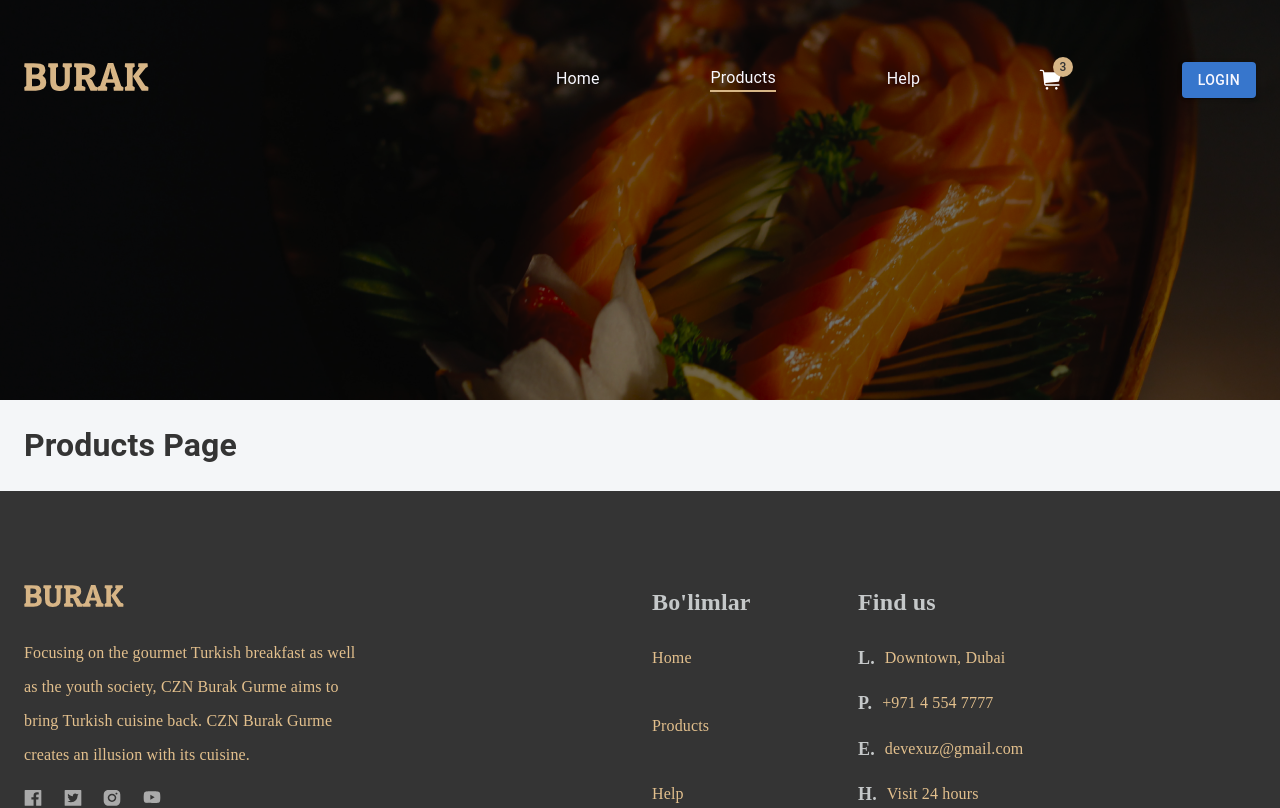
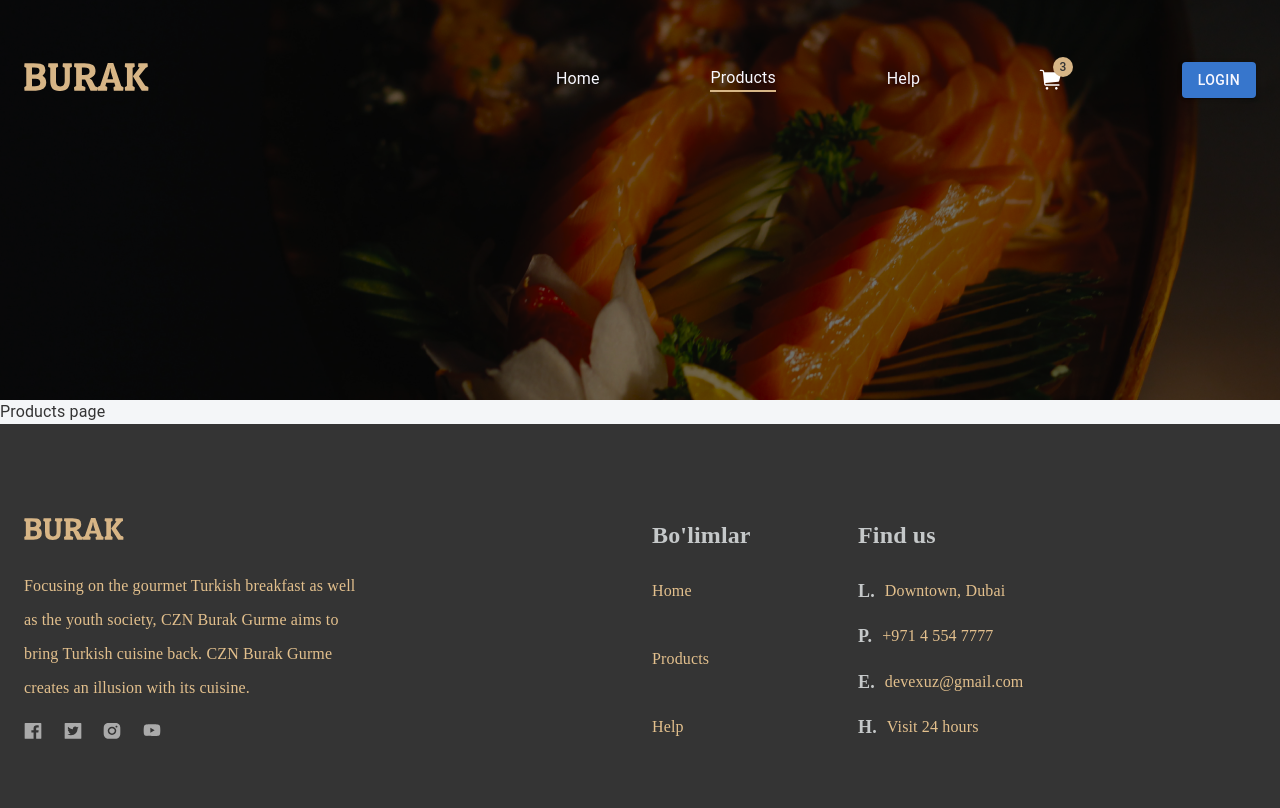
Before and after one commit to AbdujalolNabijonov/burak-react, a React (Create React App) app: page /products in a window 1280 px wide. Shown: the top 808 px of the page. Built offline with nearby package versions, Linux system fonts and the light colour scheme.

Commit message:
feat: Publish nested roting system inse of products api

```diff
--- /dev/null
+++ b/src/app/screens/productsPage/ChosenProduct.tsx
@@ -0,0 +1,11 @@
+import { useParams } from "react-router-dom"
+
+
+export default function ChosenProduct(props: any) {
+    const params = useParams<{ productId: string }>();
+    return (
+        <>
+            Chosen Product {params.productId}
+        </>
+    )
+}
--- /dev/null
+++ b/src/app/screens/productsPage/Products.tsx
@@ -0,0 +1,7 @@
+export default function Products(props: any) {
+    return (
+        <>
+            Products page
+        </>
+    )
+}
--- a/src/app/screens/productsPage/index.tsx
+++ b/src/app/screens/productsPage/index.tsx
@@ -1,10 +1,21 @@
 import { Container } from "@mui/material"
+import { Route, Switch, useRouteMatch } from "react-router-dom"
+import ChosenProduct from "./ChosenProduct"
+import Products from "./Products"
 
 const ProductsPage = (props: any) => {
+    const router = useRouteMatch()
     return (
-        <Container>
-            <h1>Products Page</h1>
-        </Container>
+        <>
+            <Switch>
+                <Route path={`${router.path}/:productId`}>
+                    <ChosenProduct />
+                </Route>
+                <Route path={`${router.path}`}>
+                    <Products />
+                </Route>
+            </Switch>
+        </>
     )
 }
 
```
